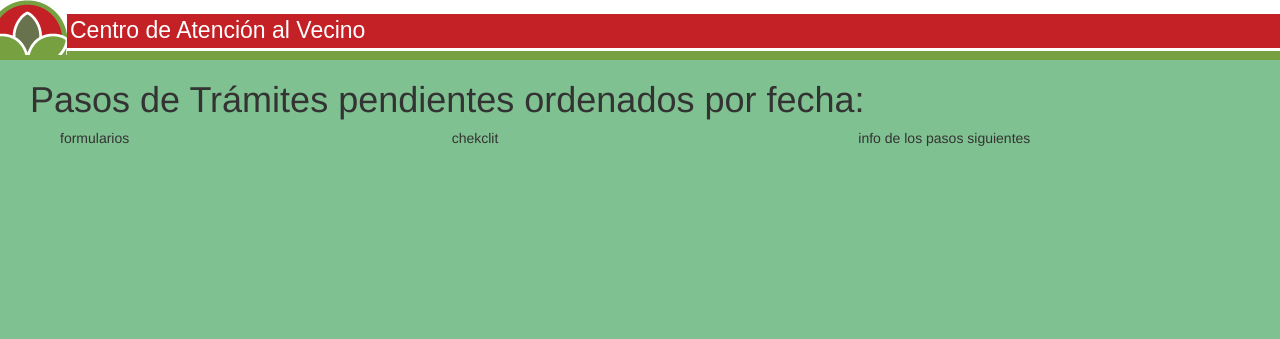
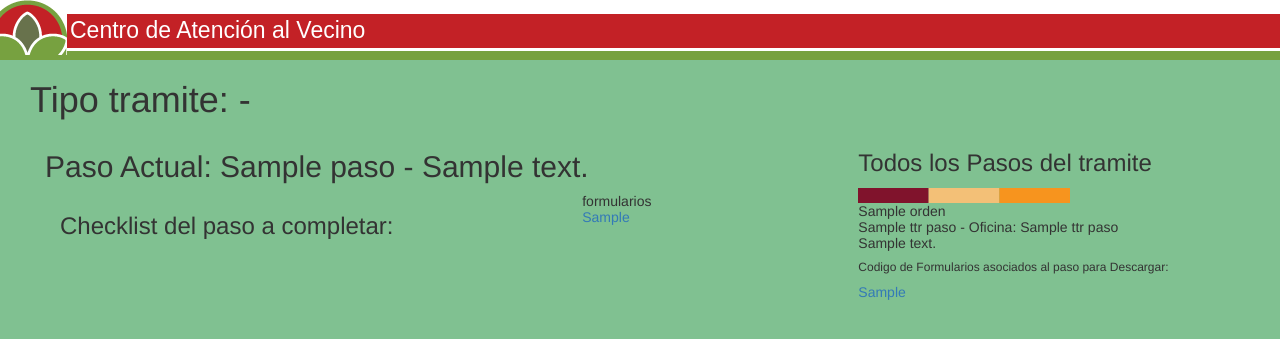
Before and after one commit to SHeroes/reclamoVecinal, a PHP site: the page made by application/views/tramites/tr_office_edit_paso.php in a window 1280 px wide. Shown: the top 339 px of the page. Run offline with PHP 8.4, Linux system fonts and the light colour scheme; the template is opened without the code that fills it: most values are stand-ins (such as "Sample title", 1, 10 or a date in 2020); data that the repository does not hold is empty.

Commit message:
avance en la edicion de los pasos de tramite

```diff
--- a/application/views/tramites/tr_office_edit_paso.php
+++ b/application/views/tramites/tr_office_edit_paso.php
@@ -2,48 +2,76 @@
 <div class="container-fluid">
 
   <div class="col-sm-12">
-  <h1>Pasos de Trámites pendientes ordenados por fecha: </h1>
+        <?php // print_r($paso_array);        ?>
+        <h1 class="tipo-tramite">Tipo tramite: <?php echo $ttr_data[0]->titulo .' - '. $ttr_data[0]->desc; ?></h1>
+        <div class="col-sm-8">
+          <h2 class="paso-actual-tramite">Paso Actual: <?php echo $paso_array['titulo'] .' - '. $paso_array['desc']; ?></h2>
+          <div class="col-sm-8">
+            <h3>Checklist del paso a completar: </h3>
+            <?php
+              $data = json_decode($paso_array['check_list_json']);
+              if (count($data->checklist)>0){
+                echo '<div class="checklist">';
+                foreach ($data->checklist as $key => $value) {
+                  $num = $key + 1;
+                  echo $num.' - '.$value.'<br>';
+                }
+                echo '</div>';
+              }
+            ?>
+          </div>
+          <div class="col-sm-4">
+            formularios</br>
+            <?php    //       print_r($formularios);
+                foreach ($formularios as $key => $value) {
+                  if ($value['tr_paso_id'] == $paso_array['id']){
+                    echo '<span><a href="/uploads/tr_formularios/'.$value['file_name'].'">'. $value['codigo_interno'].'</a></span>';
+                  }
+                }
 
-        <div class="col-sm-8">
-          <div class="col-sm-6">
-            formularios
-          </div>
-          <div class="col-sm-6">
-            chekclit
+                ?>
           </div>
         </div>
         <div class="col-sm-4">
-          info de los pasos siguientes
+          <div class="show-ttr col-right">
+            <h3>Todos los Pasos del tramite</h3>
+               <img class="trama" src="/assets/img/trama.svg" alt="">
+            </br>
+              <?php
+              echo '<div class="paso-paso">';
+              //print_r($ttr_pasos);
+              foreach ($ttr_pasos as $key => $paso) {
+                echo '<div class="paso">';
+                echo '<div class="num">'.$paso['orden'] .'</div>';
+                echo '<div class="paso-titulos">'.$paso['titulo'].' - Oficina: '.$paso['denominacion'].'</div>';
+                echo '<div class="paso-content">'.$paso['desc'].'</div>';
+                $data = json_decode($paso['check_list_json']);
+
+                if (count($data->checklist)>0){
+                  echo '<div class="checklist">Items a completar para el paso <br>';
+                  foreach ($data->checklist as $key => $value) {
+                    $num = $key + 1;
+                    echo $num.' - '.$value.'<br>';
+                  }
+                  echo '</div>';
+                }
+                $primerFormulario = 0;
+                foreach ($formularios as $key => $value) {
+                  if ($value['tr_paso_id'] == $paso['id']){
+                    if ($primerFormulario == 0){
+                      echo '<h6>Codigo de Formularios asociados al paso para Descargar: </h6>';
+                      $primerFormulario++;
+                    }
+                    echo '<span><a href="/uploads/tr_formularios/'.$value['file_name'].'">'. $value['codigo_interno'].'</a></span></br>';
+                  }
+                }
+                echo '</div>';
+              }
+              echo '</div>';
+              ?>
         </div>
+  </div>
 
-  <?php
-   /*
-        echo '<table class="table">
-              <thead class="thead-inverse"><tr id="header-table">
-                 <th>Tramite ID</th><th>DNI</th><th>Apellido, Nombre</th><th>email</th><th>tel.</th><th>movil</th>
-                 <th>Fecha inicio</th><th>Pasos completados</th><th>Paso</th><th>Tratar</th>
-              </tr></thead>
-              <tbody>';
-        foreach( $tramites_list as $tramite_paso){
-          echo  '<tr>'.
-                '<th scope="row">'. $tramite_paso->tramiteId .'</th>'.
-                '<td>'.$tramite_paso->DNI.'</td>'.
-                '<td>'.$tramite_paso->Apellido.', '.$tramite_paso->Nombre.'</td>'.
-                '<td>'.$tramite_paso->mail.'</td>'.
-                '<td>'.$tramite_paso->tel_fijo.'</td>'.
-                '<td>'.$tramite_paso->tel_movil.'</td>'.
-                '<td>'.$tramite_paso->tr_fecha_tramite.'</td>'.
-                '<td>'.$tramite_paso->pasos_completados.' de '.$tramite_paso->pasos_totales_al_incio.'</td>'.
-                '<td>'.$tramite_paso->titulo.'</td>'.
-                '<td><a href="main_tr_operator/tratar_paso?id_paso='.$tramite_paso->pasoId.'&id_ttr='.$tramite_paso->tr_tipo_tramite_id.'&id_tr='.$tramite_paso->tramiteId.'&num_pasos_tot='.$tramite_paso->pasos_totales_al_incio.'" class="btn btn-primary" >Editar</a></td>'.
-                '</tr>'
-                ;
-        }
-        echo '</tbody></table>';
-        */
-    ?>
-  </div>
-  <!-- <pre><?php // print_r($tramites_list); ?></pre> -->
 </div>
 
 
--- a/application/views/tramites/tr_office_main.php
+++ b/application/views/tramites/tr_office_main.php
@@ -1,4 +1,4 @@
-<?php $this->load->view('tramites/tr_header'); ?>
+<?php $this->load->view('tramites/tr_header_office'); ?>
   <div class="navbar navbar-default">
     <div class="navbar-inner">
       <div class="container-fluid">
@@ -10,7 +10,7 @@
                 </a>
                 <ul class="nav navbar-nav">
                   <li class="tomar_reclamos">
-                    <a href="show_main"><i class="glyphicon glyphicon-home"></i>Ver Trámites Asignados a la Oficina </a>
+                    <a href="./"><i class="glyphicon glyphicon-home"></i>Ver Pasos de Trámites Pendientes de la Oficina </a>
                     </li>
 
                   <li>
```
Also changed, not shown: application/controllers/tramites/Main_tr_operator.php (+11 -4 lines), application/models/Tramites_m.php (+7 -0 lines), application/views/tramites/tr_header_office.php (added, +42 -0 lines), application/views/tramites/tr_show_ttr.php (+0 -18 lines), assets/css/tr_office.css (added, +82 -0 lines).
